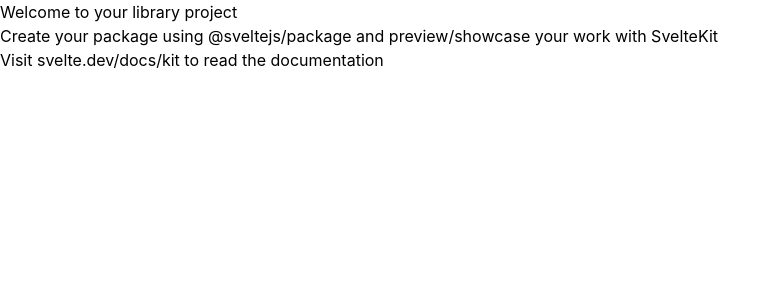
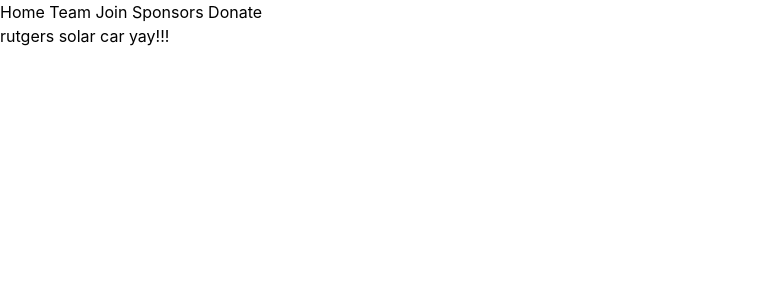
Before and after one commit to rsc-team/rsc-website, a SvelteKit app: page / in a window 1280 px wide. Shown: the top 300 px of the page, without its empty margins (0-781 px from the left). Built offline with nearby package versions, Linux system fonts and the light colour scheme.

Commit message:
/routes: site skeleton

```diff
--- a/package.json
+++ b/package.json
@@ -32,6 +32,7 @@
 	},
 	"devDependencies": {
 		"@sveltejs/adapter-auto": "^7.0.1",
+		"@sveltejs/adapter-static": "^3.0.10",
 		"@sveltejs/kit": "^2.63.0",
 		"@sveltejs/package": "^2.5.8",
 		"@sveltejs/vite-plugin-svelte": "^7.1.2",
--- a/src/routes/+layout.svelte
+++ b/src/routes/+layout.svelte
@@ -4,4 +4,14 @@
 	const { children } = $props();
 </script>
 
+<nav>
+    <a href="/">Home</a>
+    <a href="/team">Team</a>
+	<a href ="/join">Join</a>
+	<a href="/sponsors">Sponsors</a>
+	<a href="https://give.rutgersfoundation.org/rutgers-solar-car-team/20133.html"
+	   target="_blank"
+	   rel="noopener noreferrer">Donate</a>
+</nav>
+
 {@render children()}
--- a/src/routes/+page.svelte
+++ b/src/routes/+page.svelte
@@ -1,3 +1 @@
-<h1>Welcome to your library project</h1>
-<p>Create your package using @sveltejs/package and preview/showcase your work with SvelteKit</p>
-<p>Visit <a href="https://svelte.dev/docs/kit">svelte.dev/docs/kit</a> to read the documentation</p>
+<h1>rutgers solar car yay!!!</h1>
--- /dev/null
+++ b/src/routes/join/+page.svelte
@@ -0,0 +1 @@
+<h1>join now!!</h1>
--- /dev/null
+++ b/src/routes/sponsors/+page.svelte
@@ -0,0 +1 @@
+<h1>shoutout to our sponsors</h1>
--- /dev/null
+++ b/src/routes/team/+page.svelte
@@ -0,0 +1 @@
+<h1>about the team</h1>
--- a/vite.config.ts
+++ b/vite.config.ts
@@ -1,5 +1,5 @@
 import tailwindcss from '@tailwindcss/vite';
-import adapter from '@sveltejs/adapter-auto';
+import adapter from '@sveltejs/adapter-static';
 import { sveltekit } from '@sveltejs/kit/vite';
 import { defineConfig } from 'vite';
 
```
Also changed, not shown: 1 other file (tests, documents, lock files or other folders).
